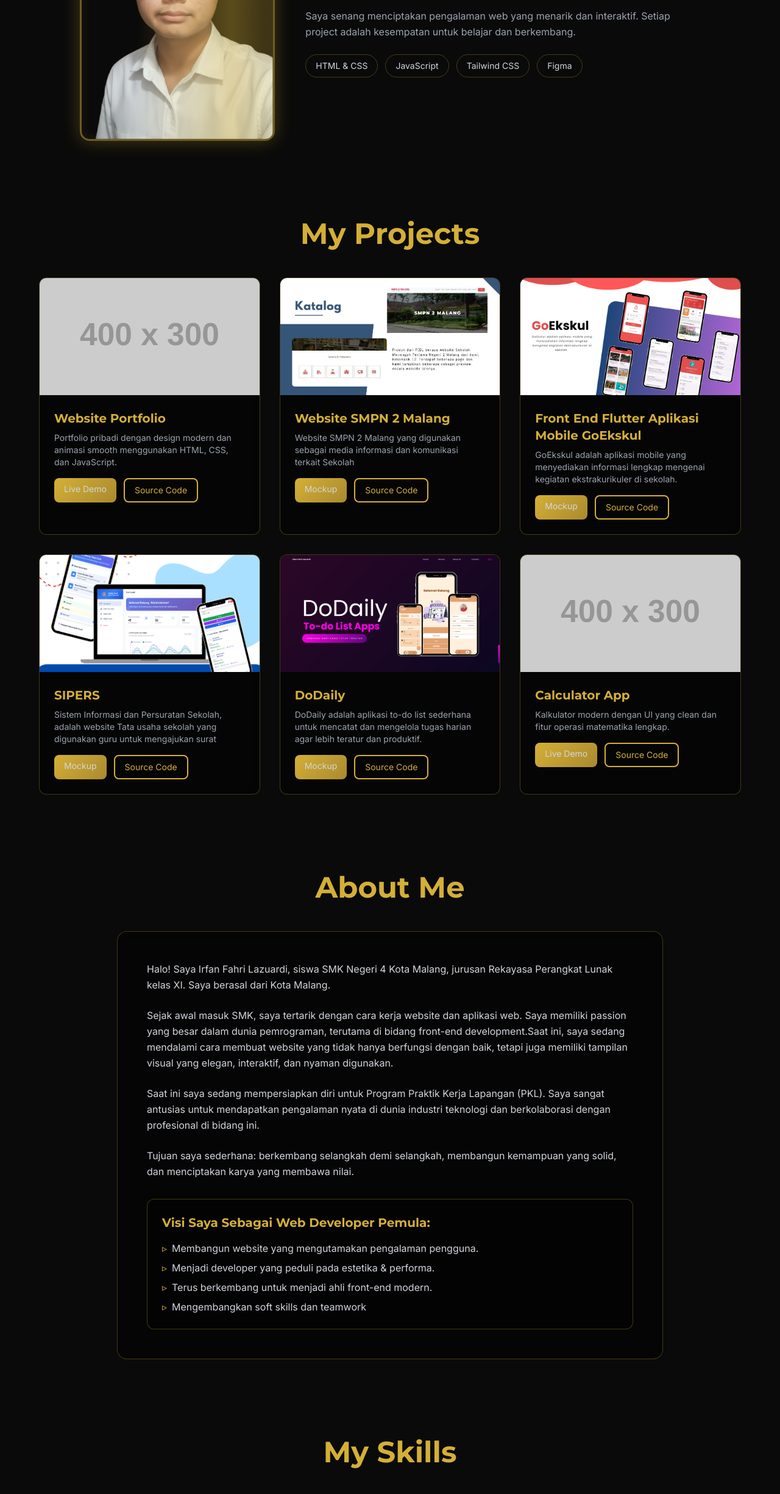
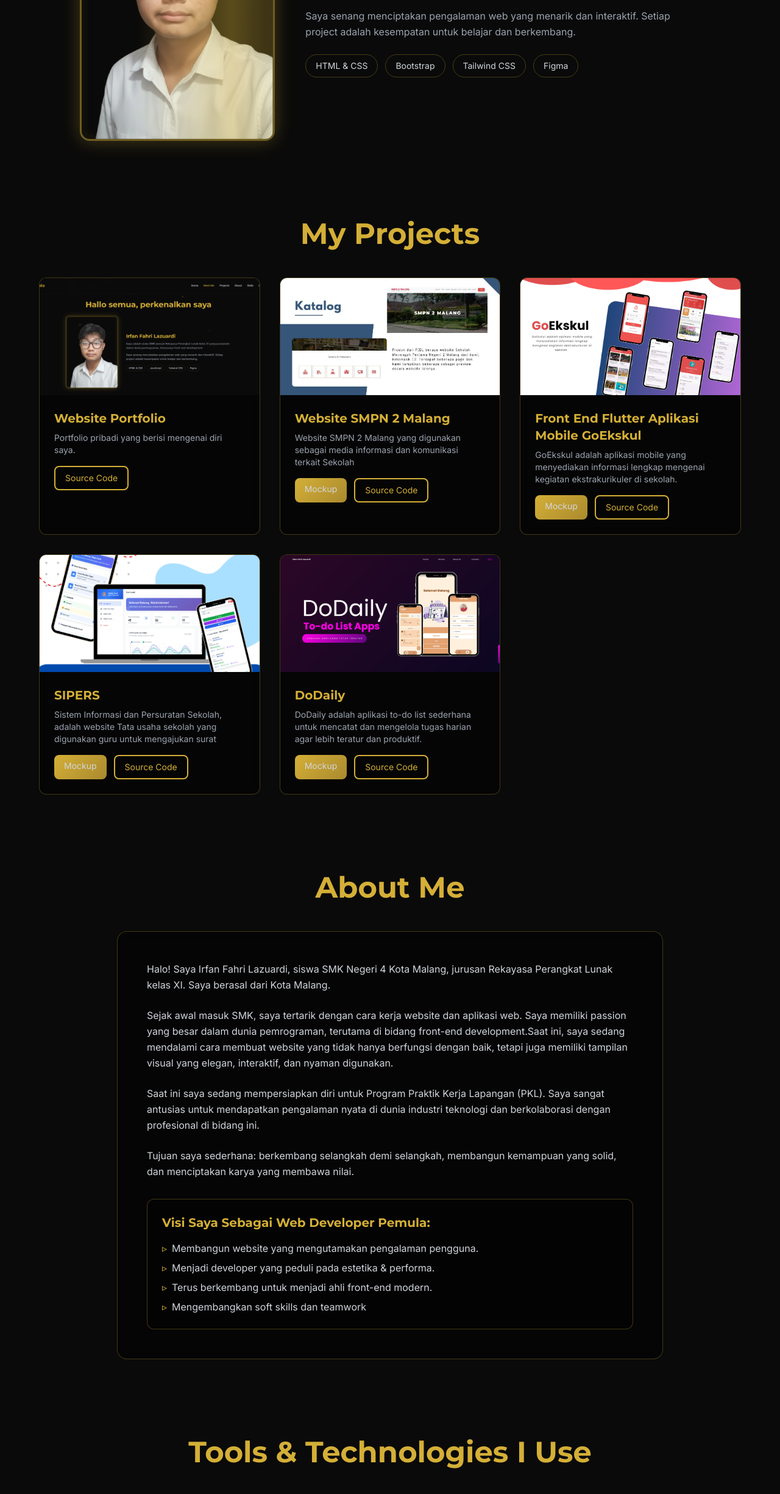
Before and after one commit to IrfanFalz/Simpla-Portofolio, a plain HTML site: page index.html in a window 1280 px wide. Shown: the part 1171-3621 px from the top of the page at 61% size. Drawn offline with nearby package versions, Linux system fonts and the light colour scheme; grey boxes are pictures that could not be loaded; placeholder pictures from the web are drawn by us.

Commit message:
Update index.html and assets images

```diff
--- a/index.html
+++ b/index.html
@@ -394,7 +394,7 @@
                     </p>
                     <div class="flex flex-wrap gap-3 mt-6">
                         <span class="px-4 py-2 gold-border rounded-full text-sm">HTML & CSS</span>
-                        <span class="px-4 py-2 gold-border rounded-full text-sm">JavaScript</span>
+                        <span class="px-4 py-2 gold-border rounded-full text-sm">Bootstrap</span>
                         <span class="px-4 py-2 gold-border rounded-full text-sm">Tailwind CSS</span>
                         <span class="px-4 py-2 gold-border rounded-full text-sm">Figma</span>
                     </div>
@@ -413,16 +413,15 @@
                 <!-- Project Card 1 -->
                 <div class="card-hover gold-border rounded-xl overflow-hidden bg-black/50 backdrop-blur" data-aos="fade-up" data-aos-delay="100">
                     <div class="h-48 overflow-hidden">
-                        <img src="https://via.placeholder.com/400x300/1a1a1a/d4af37?text=Project+1"
+                        <img src="assets/portofolio.png"
                              alt="Website Portfolio"
                              class="w-full h-full object-cover transition-transform duration-500 hover:scale-110">
                     </div>
                     <div class="p-6">
                         <h3 class="text-xl font-bold mb-2 gold-accent">Website Portfolio</h3>
-                        <p class="text-gray-400 text-sm mb-4">Portfolio pribadi dengan design modern dan animasi smooth menggunakan HTML, CSS, dan JavaScript.</p>
+                        <p class="text-gray-400 text-sm mb-4">Portfolio pribadi yang berisi mengenai diri saya.</p>
                         <div class="flex gap-3">
-                            <a href="#" class="text-sm btn-gold px-4 py-2 rounded-lg" target="_blank">Live Demo</a>
-                            <a href="#" class="text-sm btn-outline-gold px-4 py-2 rounded-lg" target="_blank">Source Code</a>
+                            <a href="https://github.com/IrfanFalz/Simpla-Portofolio" class="text-sm btn-outline-gold px-4 py-2 rounded-lg" target="_blank">Source Code</a>
                         </div>
                     </div>
                 </div>
@@ -495,7 +494,7 @@
                     </div>
                 </div>
 
-                <!-- Project Card 6 -->
+                <!-- Project Card 6
                 <div class="card-hover gold-border rounded-xl overflow-hidden bg-black/50 backdrop-blur" data-aos="fade-up" data-aos-delay="300">
                     <div class="h-48 overflow-hidden">
                         <img src="https://via.placeholder.com/400x300/1a1a1a/d4af37?text=Project+6"
@@ -510,7 +509,7 @@
                             <a href="#" class="text-sm btn-outline-gold px-4 py-2 rounded-lg" target="_blank">Source Code</a>
                         </div>
                     </div>
-                </div>
+                </div>-->
             </div>
         </div>
     </section>
@@ -563,7 +562,7 @@
     <section id="skills" class="relative py-16 px-6">
         <div class="container mx-auto max-w-5xl">
             <h2 class="text-4xl md:text-5xl font-bold text-center mb-12 gold-accent" data-aos="fade-up">
-                My Skills
+                Tools & Technologies I Use
             </h2>
             <div class="grid grid-cols-2 md:grid-cols-3 lg:grid-cols-4 gap-8">
                 <!-- Skill 1 -->
@@ -644,6 +643,13 @@
                         <img src="https://cdn.jsdelivr.net/gh/devicons/devicon/icons/php/php-original.svg" alt="PHP" class="w-full h-full">
                     </div>
                     <span class="text-gray-300 font-semibold">PHP</span>
+                </div>
+                <!-- Skill 11 -->
+                 <div class="flex flex-col items-center" data-aos="zoom-in" data-aos-delay="600">
+                    <div class="skill-icon w-20 h-20 mb-4 transition-all duration-300">
+                        <img src="https://cdn.jsdelivr.net/gh/devicons/devicon/icons/mysql/mysql-original.svg" alt="MySQL" class="w-full h-full">
+                    </div>
+                    <span class="text-gray-300 font-semibold">MySQL</span>
                 </div>
             </div>
         </div>
```
Also changed, not shown: assets/portofolio.png (added), 1 other file.
